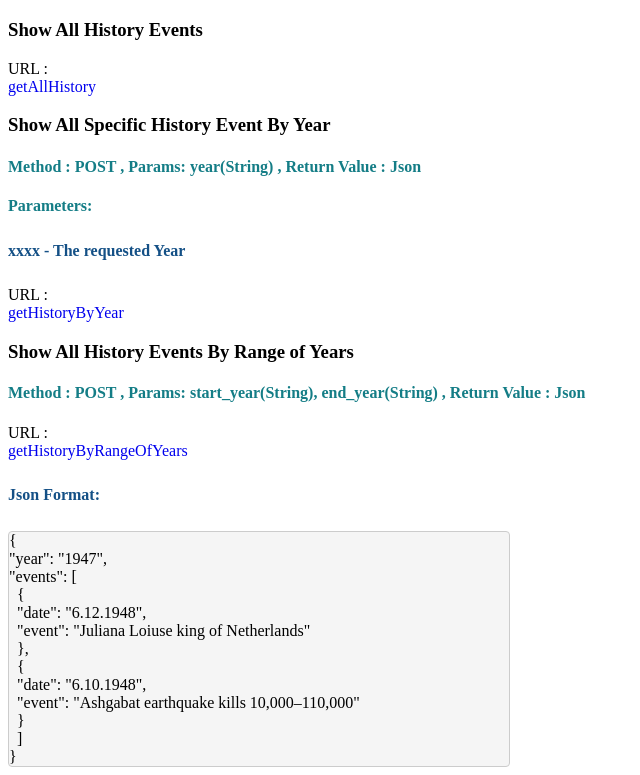
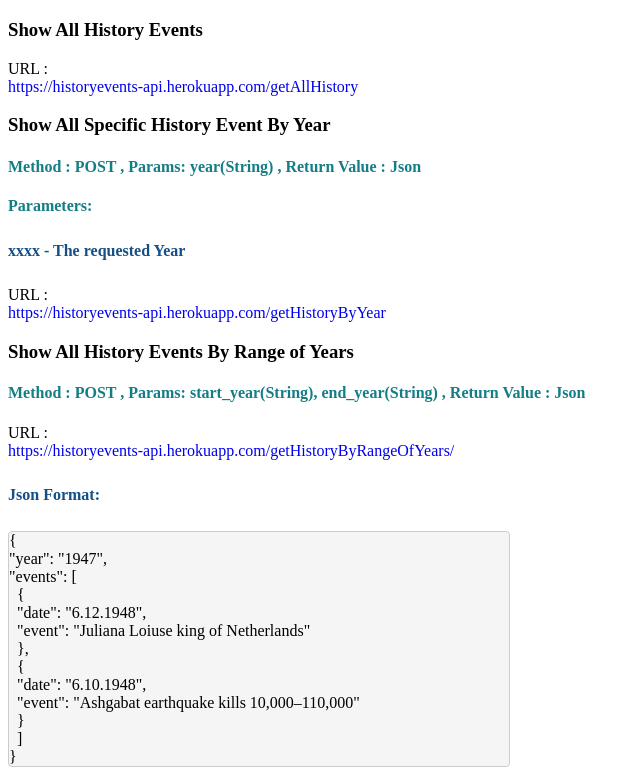
Before and after one commit to hananavraham/Distributed-Cloud-RESTful-Services, a website: page Homework1/index.html in a window 1280 px wide. Shown: the part 61-836 px from the top of the page, without its empty margins (0-640 px from the left). Drawn offline with Linux system fonts and the light colour scheme; files that its build step writes are made by us from their sources.

Commit message:
Add files via upload

```diff
--- a/Homework1/index.html
+++ b/Homework1/index.html
@@ -9,15 +9,15 @@
         <h1>History Events API</h1>
         <div>
         	<h3> Show All History Events </h3>
-        	<label> URL : <a href="/getAllHistory">getAllHistory</a>
+        	<label> URL : <a href="https://historyevents-api.herokuapp.com/getAllHistory">https://historyevents-api.herokuapp.com/getAllHistory</a>
         	<h3> Show All Specific History Event By Year </h3>
         	<h4> Method : POST , Params: year(String) , Return Value : Json </h4>
         	<h4> Parameters: </h4>
         	<h5>	xxxx - The requested Year </h5>
-        	<label> URL : <a href="/getHistoryByYear/">getHistoryByYear</a>
+        	<label> URL : <a href="https://historyevents-api.herokuapp.com/getHistoryByYear/">https://historyevents-api.herokuapp.com/getHistoryByYear</a>
         	<h3> Show All History Events By Range of Years </h3>
         	<h4> Method : POST , Params: start_year(String), end_year(String) , Return Value : Json </h4>
-        	<label> URL : <a href="/getHistoryByRangeOfYears/">getHistoryByRangeOfYears</a>
+        	<label> URL : <a href="https://historyevents-api.herokuapp.com/getHistoryByRangeOfYears/">https://historyevents-api.herokuapp.com/getHistoryByRangeOfYears/</a>
         </div>
         <div>
         	<h5> Json Format:</h5>
```
